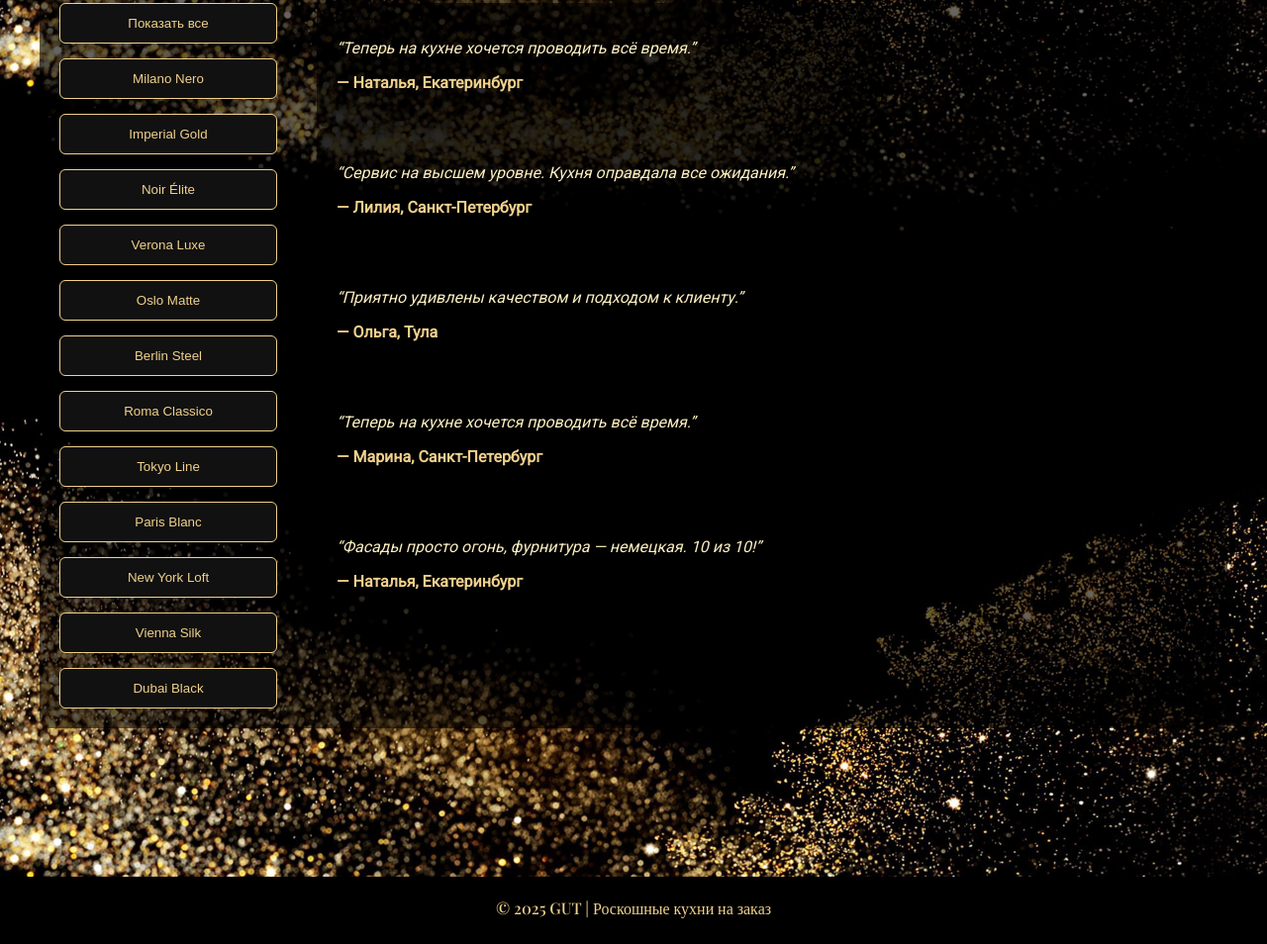
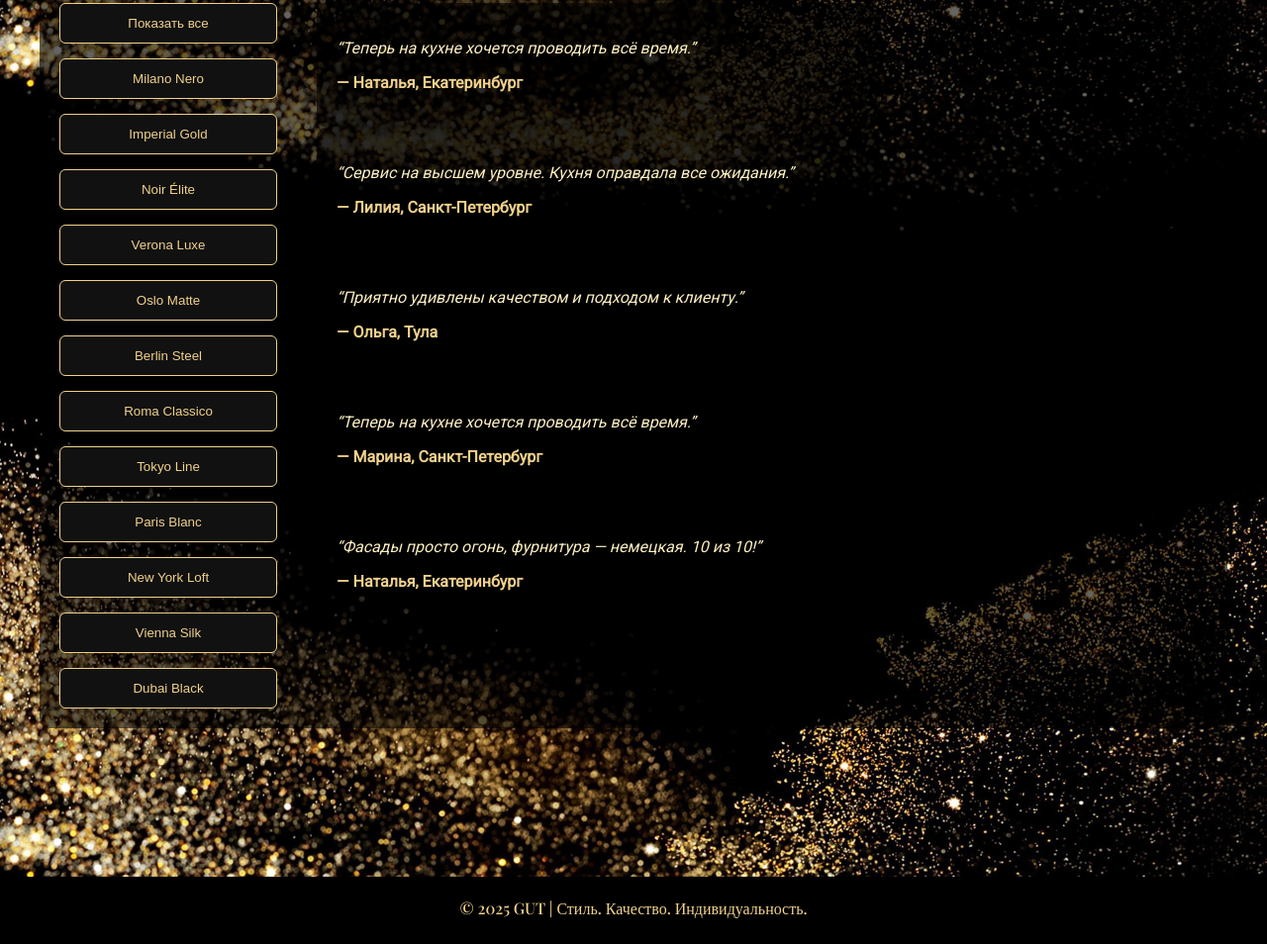
Before and after one commit to Danechkaaa2/sait, a plain HTML site: page reviews.html in a window 1280 px wide. Shown: the part 378-1332 px from the top of the page at 99% size. Drawn offline with nearby package versions, Linux system fonts and the light colour scheme.

Commit message:
Update reviews.html

```diff
--- a/reviews.html
+++ b/reviews.html
@@ -767,7 +767,7 @@
   </main>
 
   <footer>
-    <p>&copy; 2025 GUT | Роскошные кухни на заказ</p>
+    <p>&copy; 2025 GUT | Стиль. Качество. Индивидуальность.</p>
   </footer>
 
   <script>
```
